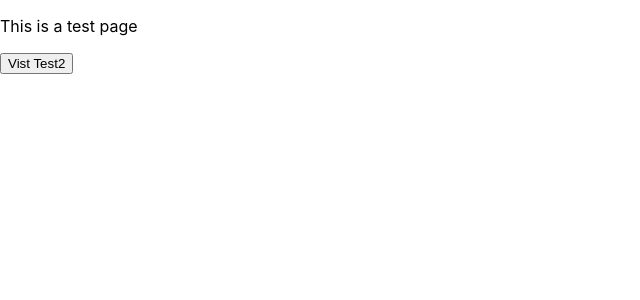
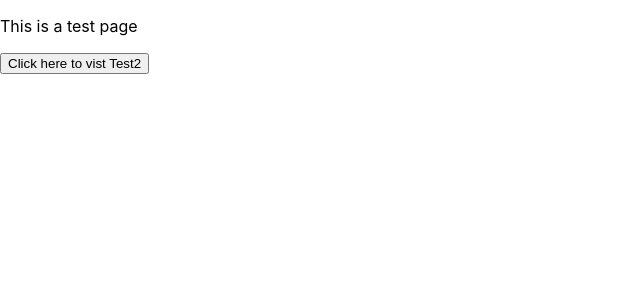
Before and after one commit to Sarojkhadka1995/nextjs-test, a Next.js app: page /test in a window 1280 px wide. Shown: the top 300 px of the page, without its empty margins (0-640 px from the left). Built offline with nearby package versions, Linux system fonts and the light colour scheme.

Commit message:
refactor: button test update

```diff
--- a/pages/test.js
+++ b/pages/test.js
@@ -6,7 +6,7 @@ const Test = () => {
         <>
             <p> This is a test page</p>
             <Link href={"/test2"}>
-                <button>Vist Test2</button>
+                <button>Click here to vist Test2</button>
             </Link>
         </>
     )
```
